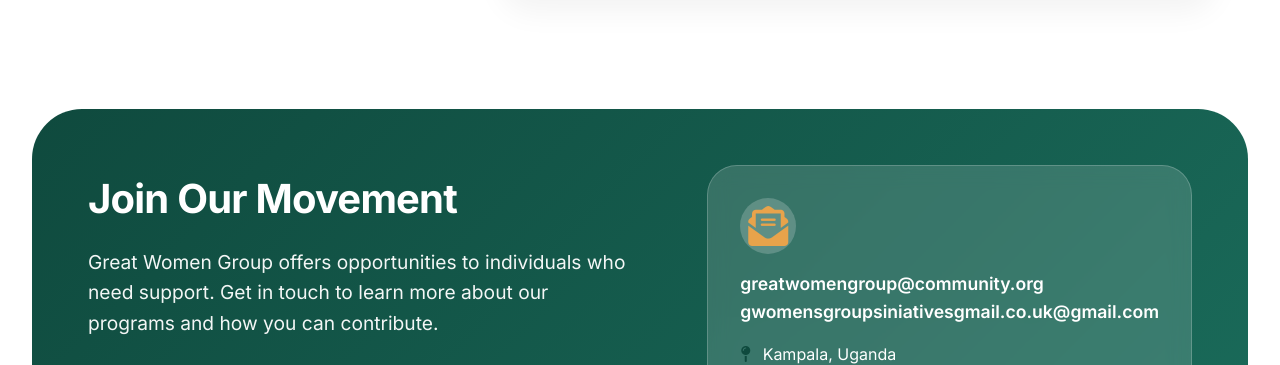
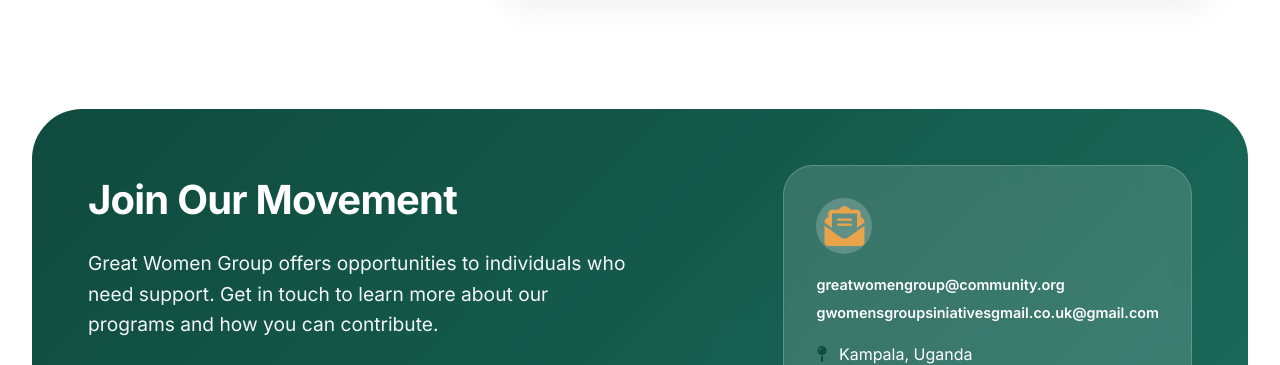
Before and after one commit to MGideonW/greatwomen, a plain HTML site: page index.html in a window 1280 px wide. Shown: the part 6034-6399 px from the top of the page. Drawn offline with Linux system fonts and the light colour scheme.

Commit message:
Add files via upload

```diff
--- a/index.html
+++ b/index.html
@@ -821,6 +821,11 @@
             margin-right: 0.5rem;
         }
 
+        .contact-section a {
+            font-size: 0.9rem;
+            word-break: break-word;
+        }
+
         /* Footer */
         footer {
             padding: 2.8rem 0;
```
